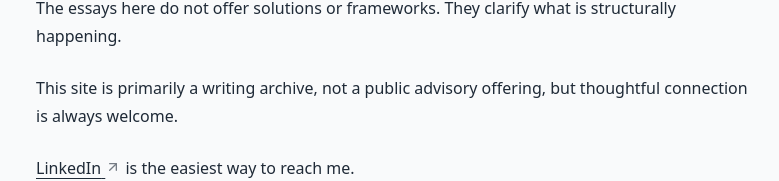
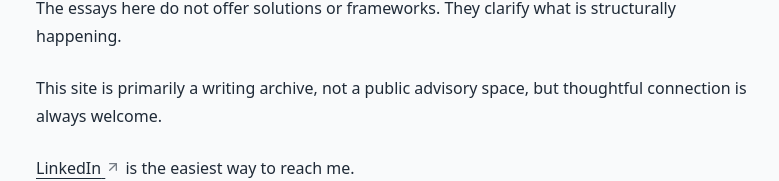
Before and after one commit to andrewjfrancis/andrewjfrancis-site, a Next.js app: page /about in a window 1280 px wide. Shown: the part 1005-1186 px from the top of the page, without its empty margins (244-1023 px from the left). Built offline with nearby package versions, Linux system fonts and the light colour scheme.

Commit message:
About page update
- change not a public advisory offering to not a public advisory space

```diff
--- a/app/about/page.tsx
+++ b/app/about/page.tsx
@@ -78,8 +78,8 @@ export default function AboutPage() {
         </p>
 
         <p>
-          This site is primarily a writing archive, not a public advisory
-          offering, but thoughtful connection is always welcome.
+          This site is primarily a writing archive, not a public advisory space,
+          but thoughtful connection is always welcome.
         </p>
 
         <p>
```
